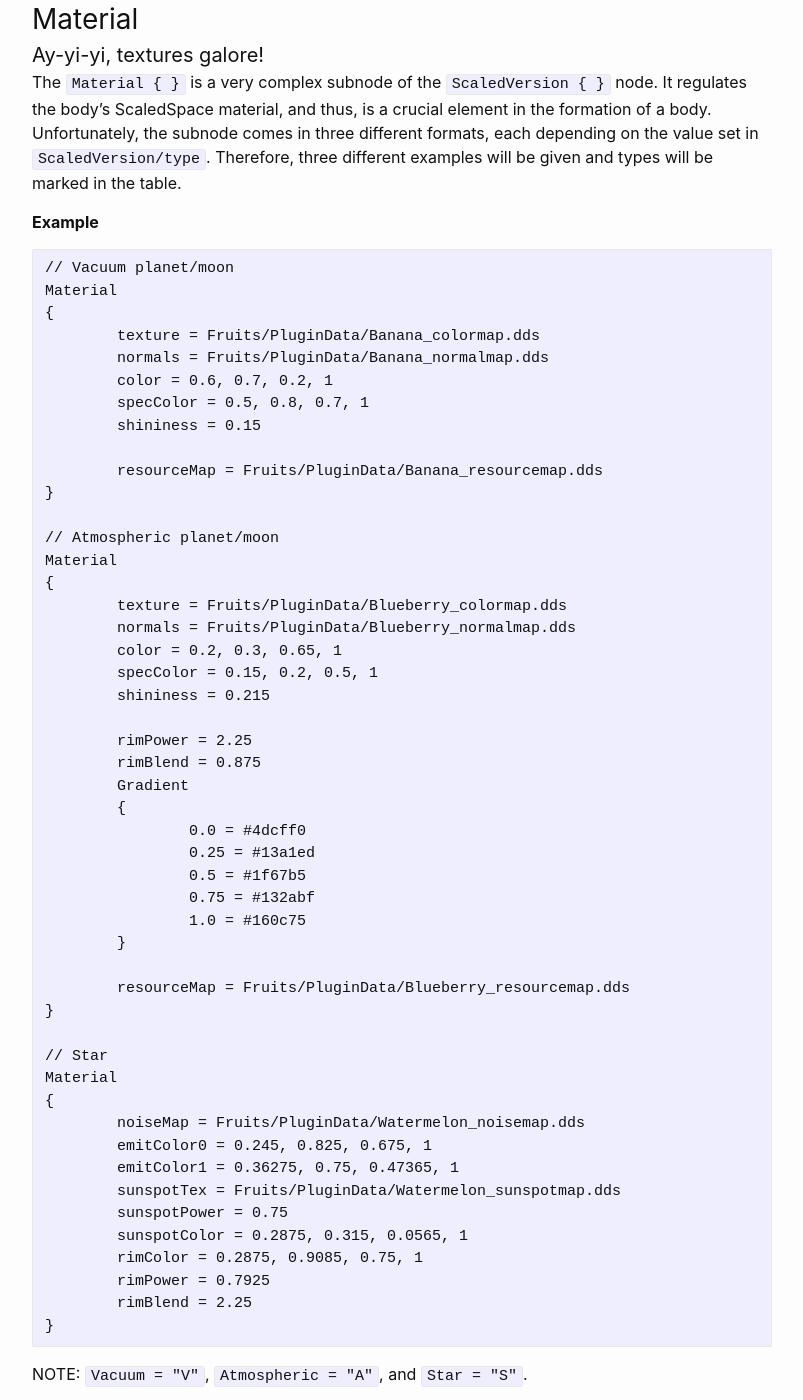
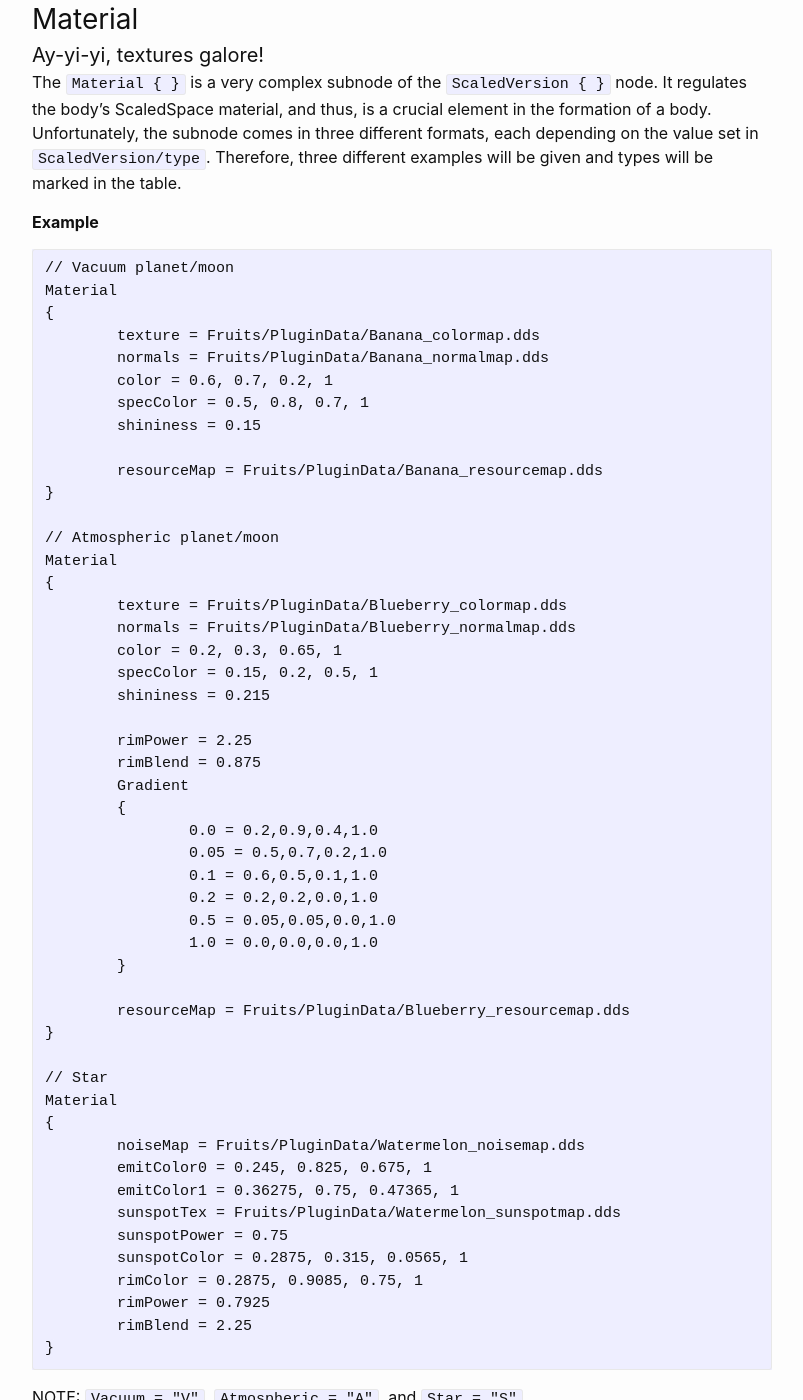
Before and after one commit to Kopernicus/wiki, a Jekyll site: the page built from main/ScaledVersion/Material.md, in a window 1280 px wide and 1400 px high, scrolled down 215 px. Shown: the whole window, without its empty margins (238-1041 px from the left). Built offline with Jekyll 4.4.1, drawn with Linux system fonts in a browser that asks for light colours; some of the changed text lies outside the part shown.

Commit message:
Update Gradient example and desc

```diff
--- a/main/ScaledVersion/Material.md
+++ b/main/ScaledVersion/Material.md
@@ -33,11 +33,12 @@ Material
 	rimBlend = 0.875
 	Gradient
 	{
-		0.0 = #4dcff0
-		0.25 = #13a1ed
-		0.5 = #1f67b5
-		0.75 = #132abf
-		1.0 = #160c75
+		0.0 = 0.2,0.9,0.4,1.0
+		0.05 = 0.5,0.7,0.2,1.0
+		0.1 = 0.6,0.5,0.1,1.0
+		0.2 = 0.2,0.2,0.0,1.0
+		0.5 = 0.05,0.05,0.0,1.0
+		1.0 = 0.0,0.0,0.0,1.0
 	}
 
 	resourceMap = Fruits/PluginData/Blueberry_resourcemap.dds
@@ -91,7 +92,7 @@ NOTE: `Vacuum = "V"`, `Atmospheric = "A"`, and `Star = "S"`.
 |rimColorRamp|File Path|A|The texture containing the atmosphere's rim color ramp. Default is "White".|
 |rimColorRampScale|Vector2|A|The scale of the rim color ramp.|
 |rimColorRampOffset|Vector2|A|The offset of the rim color ramp.|
-|Gradient|Gradient|A|The `rimColorRamp`, but explicitly defined through a gradient. The left value is the position on the gradient from 0 to 1, and the right value is the color at that position.|
+|Gradient|Gradient|A|The `rimColorRamp`, but explicitly defined through a gradient. The left value is the position on the gradient from 0 to 1, and the right value is the color at that position. 0 describes the side facing the local star, and 1 describes the side facing away from the local star. For a realistic gradient, the terminator value should be approximately at 0.1, whereas stock gradients have a terminator at 0.5.|
 |localLightDirection|Vector4|A|The direction of the local light. Default is (1, 0, 0, 0).|
 |resourceMap|File Path|V, A|The texture containing the body's resource map. Default is "Black".|
 |resourceMapScale|Vector2|V, A|The scale of the resource map.|
```
